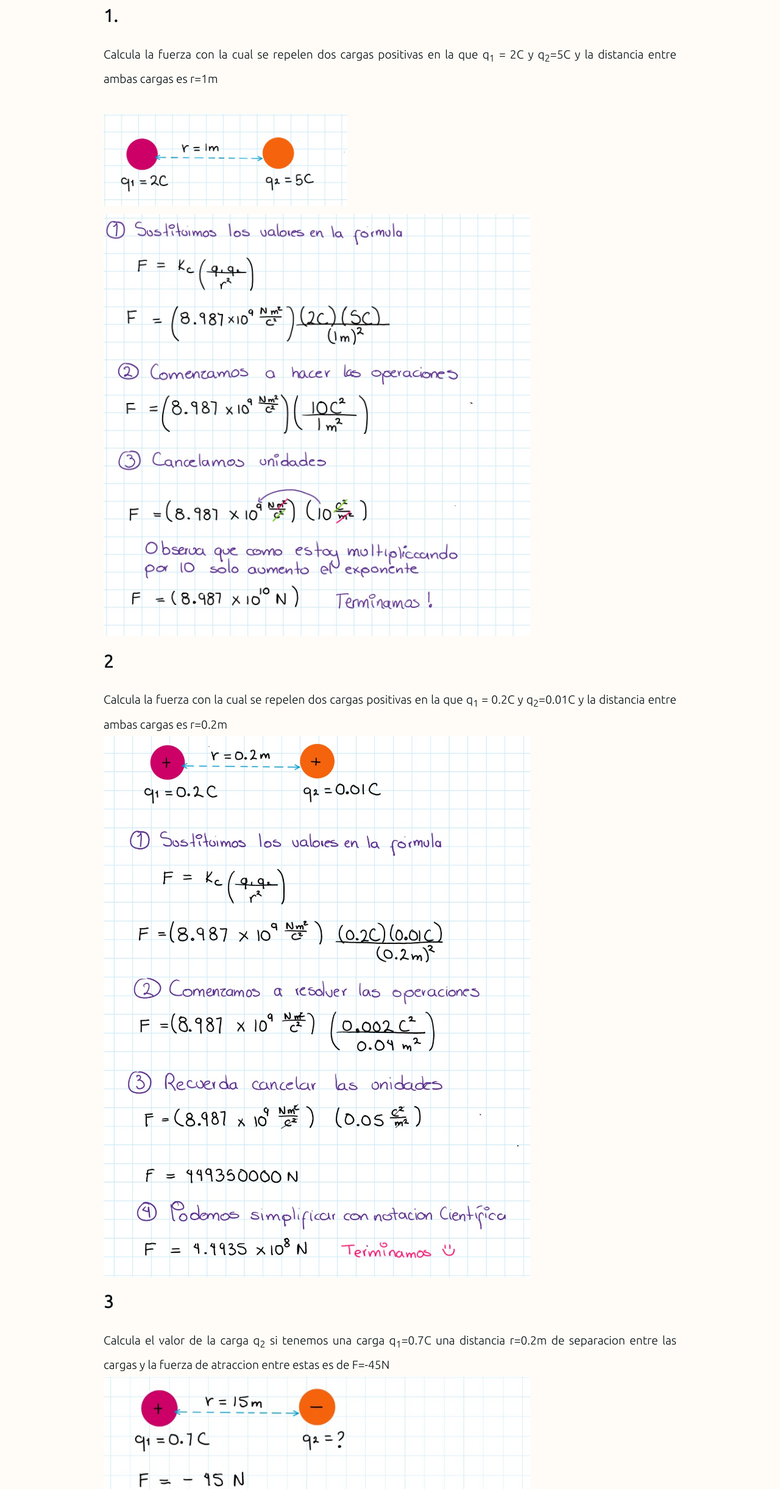
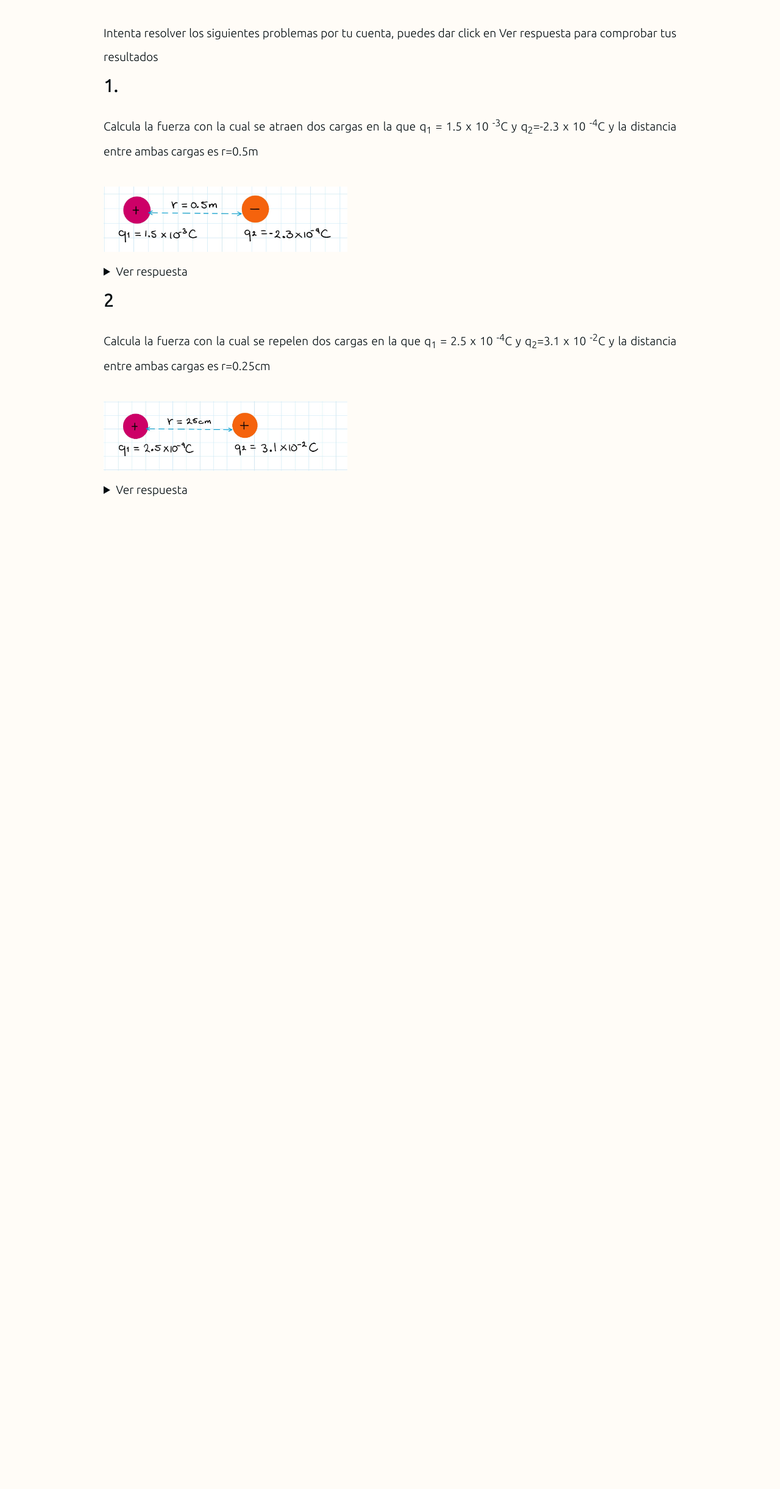
Before and after one commit to DelEtAetherius/DelEtAetherius.github.io, a plain HTML site: page Coulomb/ejercicios-propuestos.html in a window 1280 px wide. Shown: the part 358-2800 px from the top of the page at 61% size. After the commit the page ends 1221 px from the top, so only its background shows below. Drawn offline with Linux system fonts and the light colour scheme.

Commit message:
Add files via upload

```diff
--- a/Coulomb/ejercicios-propuestos.html
+++ b/Coulomb/ejercicios-propuestos.html
@@ -11,7 +11,7 @@
     <link rel="stylesheet" href="css/reset.css">
     <link rel="stylesheet" href="css/styles.css">
     <style>
-        .aqui{
+        .aqui {
             background-color: rgba(255, 20, 145, 0.859);
 
         }
@@ -27,49 +27,54 @@
     </header>
     <nav>
         <ul>
-            <li ><a href="quien-fue-coulomb.html">¿Quién fue Coulomb?</a></li>
+            <li><a href="quien-fue-coulomb.html">¿Quién fue Coulomb?</a></li>
             <li><a href="historia.html">Historia</a></li>
             <li><a href="conocimientos-previos.html">Conocimientos Previos</a></li>
             <li><a href="ley-de-coulomb.html">La Ley de Coulomb</a></li>
-            <li ><a href="ejercicios-resueltos.html">Ejercicios Resueltos</a></li>
+            <li><a href="ejercicios-resueltos.html">Ejercicios Resueltos</a></li>
             <li class="aqui"><a href="ejercicios-propuestos.html">Ejercicios Propuestos</a></li>
         </ul>
     </nav>
     <section class="cuerpo">
-        <h2>Problemas Resueltos</h2>
+        <h2>Problemas Propuestos</h2>
+        <br>
+        <p>
+            Intenta resolver los siguientes problemas por tu cuenta,
+            puedes dar click en Ver respuesta para comprobar tus resultados
+        </p>
         <h3>1.</h3>
         <p>
-            Calcula la fuerza con la cual se repelen dos cargas positivas
-            en la que q<sub>1</sub> = 2C y q<sub>2</sub>=5C y la distancia entre ambas cargas es
-            r=1m
+            Calcula la fuerza con la cual se atraen dos cargas
+            en la que q<sub>1</sub> = 1.5 x 10 <sup>-3</sup>C y q<sub>2</sub>=-2.3 x 10 <sup>-4</sup>C y la distancia
+            entre ambas cargas es
+            r=0.5m
 
         </p>
         <br>
-        <img src="images/i1.jpg" alt="" class="imagc">
-        <img src="images/E1.jpg" alt="" class="ejercicios">
+        <img src="images/p1.jpg" alt="" class="imagc">
+
+        <details>
+            <summary> Ver respuesta </summary>
+            <img src="images/p1h.jpg" alt="" class="ejercicios">
+        </details>
+
 
         <h3>2</h3>
         <p>
-            Calcula la fuerza con la cual se repelen dos cargas positivas
-            en la que q<sub>1</sub> = 0.2C y q<sub>2</sub>=0.01C y la distancia entre ambas cargas es
-            r=0.2m
+            Calcula la fuerza con la cual se repelen dos cargas
+            en la que q<sub>1</sub> = 2.5 x 10 <sup>-4</sup>C y q<sub>2</sub>=3.1 x 10 <sup>-2</sup>C
+             y la distancia
+            entre ambas cargas es
+            r=0.25cm
+
         </p>
+        <br>
+        <img src="images/p2.jpg" alt="" class="imagc">
 
-        <img src="images/e2.jpg" alt="" class="ejercicios">
-
-            <h3> 3</h3>
-            <p>
-                Calcula el valor de la carga q<sub>2</sub> si tenemos una carga q<sub>1</sub>=0.7C
-                una distancia r=0.2m de separacion entre las cargas y la fuerza de atraccion entre estas es de
-                F=-45N
-            </p>
-
-          <img src="images/E3.jpg" alt="" class="ejercicios">
-
-          <p>
-            Puedes notar que cuando  las cargas tienen signo diferente la fuerza tiene signo negativo,
-            esto sucede en este caso cuando las cargas se atraen.
-          </p>
+        <details>
+            <summary> Ver respuesta </summary>
+            <img src="images/p2h.jpg" alt="" class="ejercicios">
+        </details>
 
     </section>
 
```
Also changed, not shown: Coulomb/conocimientos-previos.html (+1 -1 lines), Coulomb/images/p1.jpg (added), Coulomb/images/p1h.jpg (added), Coulomb/images/p2.jpg (added), Coulomb/images/p2h.jpg (added).
